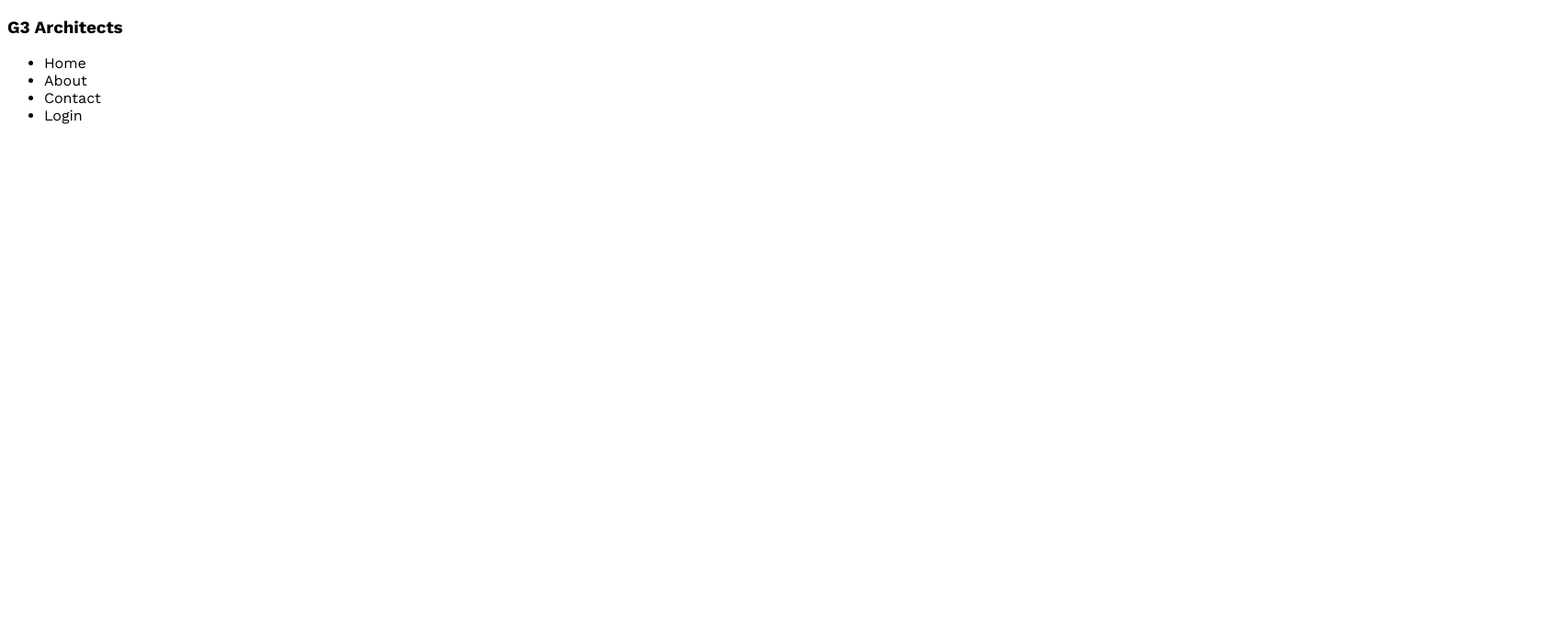
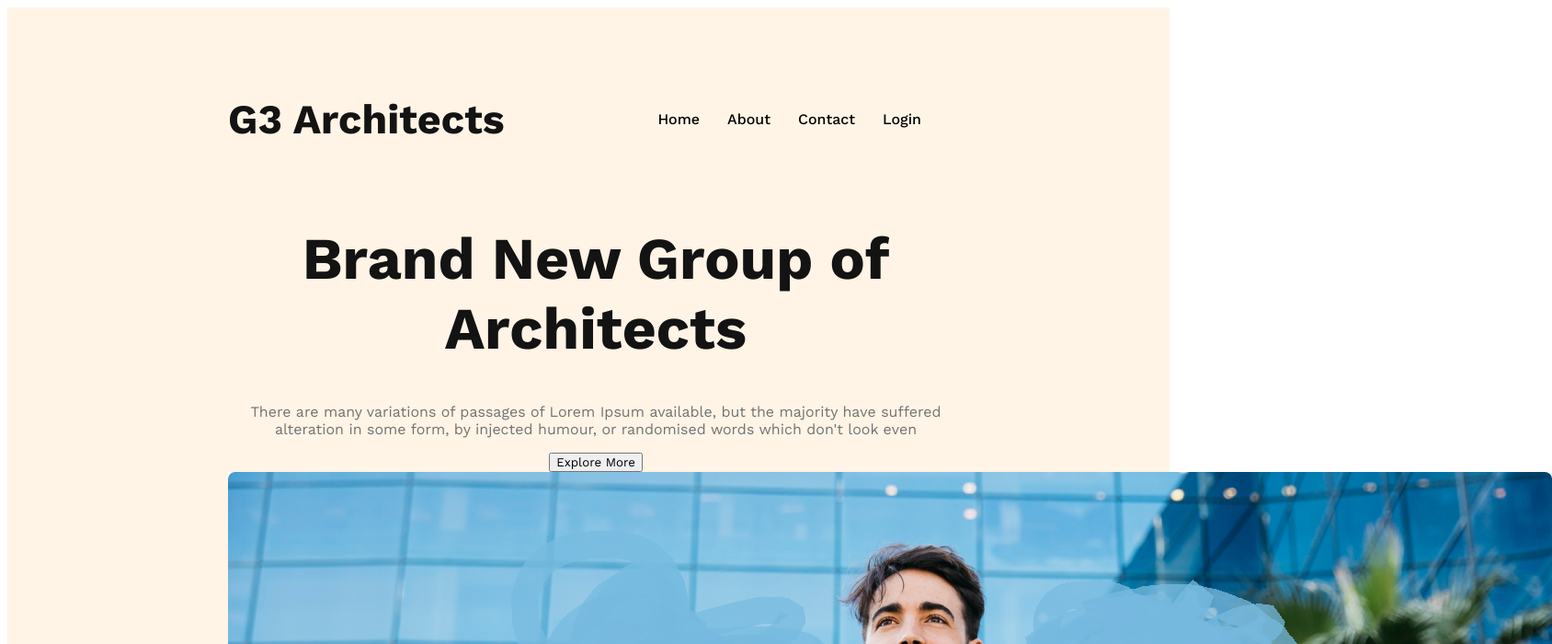
Before and after one commit to Jahid2121/g3-architects-website, a plain HTML site: page index.html in a window 1280 px wide. Shown: the top 700 px of the page at 92% size, 1688 px wide, since content can reach past the window. Drawn offline with nearby package versions, Linux system fonts and the light colour scheme.

Commit message:
banner content added

```diff
--- a/index.html
+++ b/index.html
@@ -9,7 +9,7 @@
 <body>
     <header>
         <nav>
-            <h3>G3 Architects</h3>
+            <h3 class="nav-title">G3 Architects</h3>
             <ul>
                 <li><a href=""></a>Home</li>
                 <li><a href=""></a>About</li>
@@ -17,6 +17,18 @@
                 <li><a href=""></a>Login</li>
             </ul>
         </nav>
+        <div class="banner">
+           <div class="banner-content">
+            <h1 class="banner-title">Brand New Group of Architects </h1>
+            <p class="banner-description">
+                There are many variations of passages of Lorem Ipsum available, but the majority have suffered alteration in some form, by injected humour, or randomised words which don't look even
+            </p>
+            <button class="btn-primary">
+                Explore More
+            </button>
+           </div>
+            <img src="images/banner.png" alt="">
+        </div>
     </header>
     <main></main>
     <footer></footer>
--- a/styles/architect.css
+++ b/styles/architect.css
@@ -1,6 +1,54 @@
 /* work sans font from google font */
 @import url('https://fonts.googleapis.com/css2?family=Lato:wght@400;700&family=Open+Sans:wght@800&family=Work+Sans:wght@400;500;600;700;800&display=swap');
+
+/* shared styles */
 
 *{
     font-family: 'Work Sans', sans-serif;
 }
+
+.btn-primary{
+
+}
+/* header styles */
+header{
+    background: rgba(255, 144, 14, 0.10);
+    padding: 50px 240px;
+}
+nav{
+    display: flex;
+    justify-content: space-between;
+    align-items: center;
+}
+.nav-title{
+    font-size: 2.8rem;
+    font-weight: 700;
+    color: #131313;
+}
+nav > ul{
+    display: flex;
+}
+nav li{
+    list-style: none;
+    margin-right: 30px;
+    font-weight: 500;
+    font-size: 1rem;
+}
+nav li a{
+    text-decoration: none;
+    color: #424242;
+}
+/* banner styles */
+.banner-content{
+   width: 800px;
+   text-align: center;
+   margin: 0 auto;
+}
+.banner-title{
+    font-size: 4rem;
+    font-weight: 700;
+    color:  #131313;
+}
+.banner-description{
+    color: #727272;
+}
```
